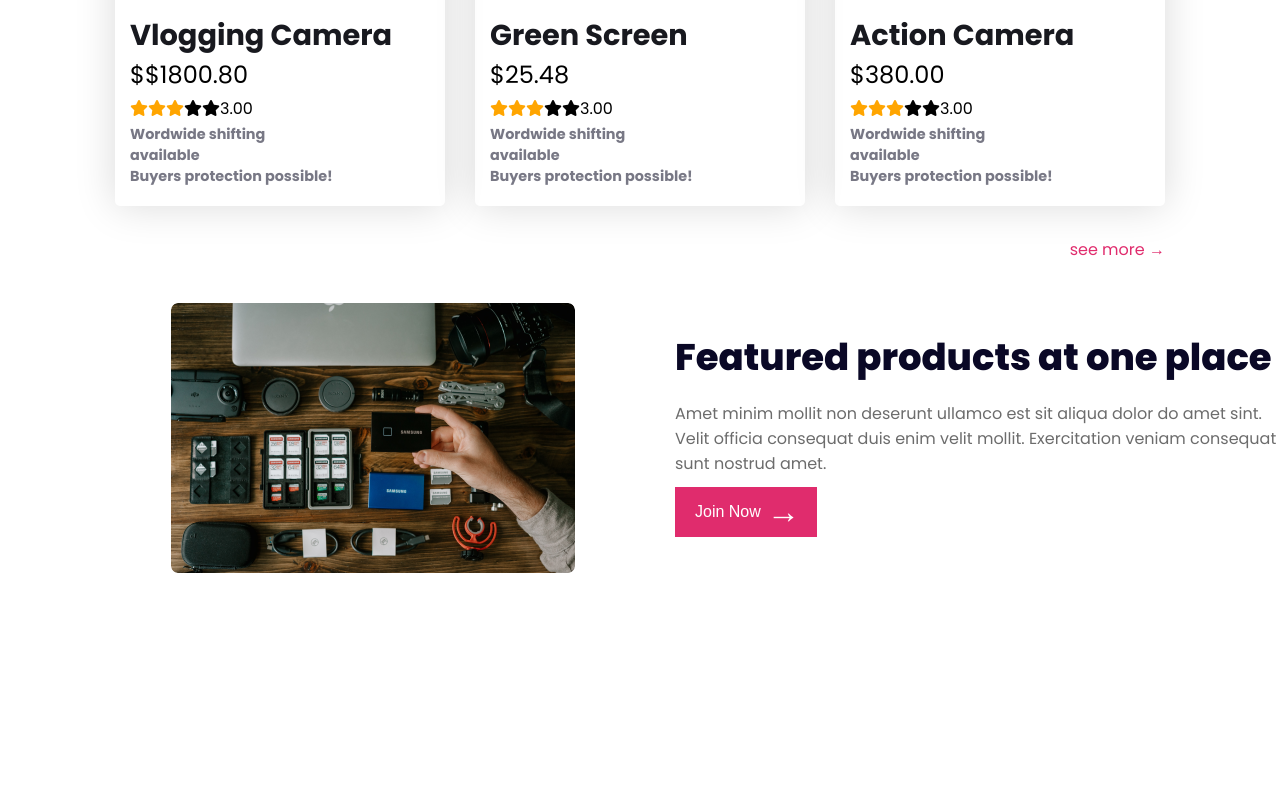
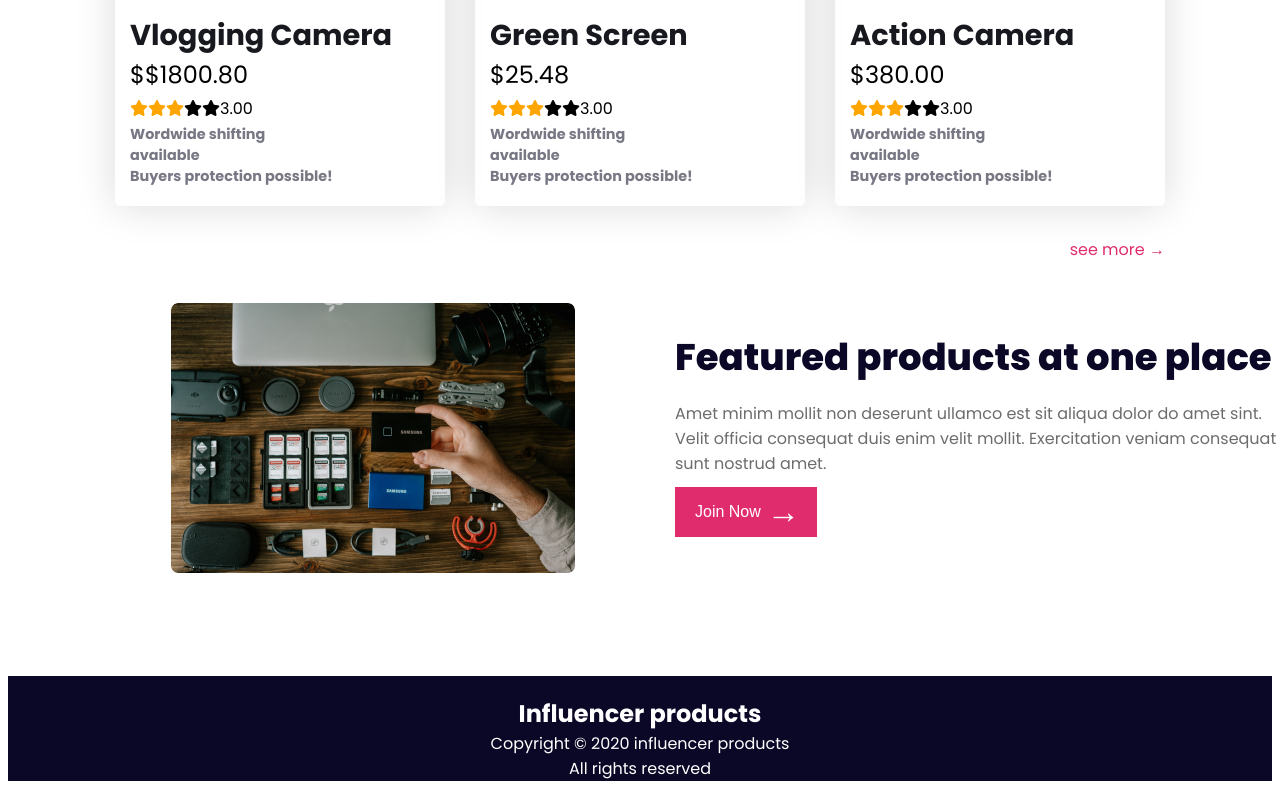
Before and after one commit to MdRakibHossen0/Influencer-products, a plain HTML site: page index.html in a window 1280 px wide. Shown: the part 2166-2963 px from the top of the page. Before the commit the page ends 2750 px from the top, so only its background shows below. Drawn offline with Linux system fonts and the light colour scheme; a web font is replaced by a local one.

Commit message:
compelete footer work

```diff
--- a/index.html
+++ b/index.html
@@ -302,4 +302,13 @@
         </section>
 
     </body>
+    <footer>
+        <section>
+            <div class="footer">
+                <h4 class="footer-title">Influencer products</h4>
+                <p class="Copyright">Copyright © 2020  influencer products <br>All rights reserved</p>
+
+            </div>
+        </section>
+    </footer>
 </html>
--- a/styles/influencer.css
+++ b/styles/influencer.css
@@ -273,3 +273,25 @@
     margin-left: 100px;
 
 }
+
+/* footer style*/
+.footer {
+    margin-top: 100px;
+    padding-top: 20px;
+    text-align: center;
+    color: #FFFFFF;
+    background-color: #0A0826;
+}
+
+.footer-title {
+    font-size: 1.5rem;
+    font-size: 800;
+    margin: 0px;
+}
+
+.Copyright {
+    font-size: 1rem;
+    font-size: 800;
+    margin-top: 0px;
+
+}
```
